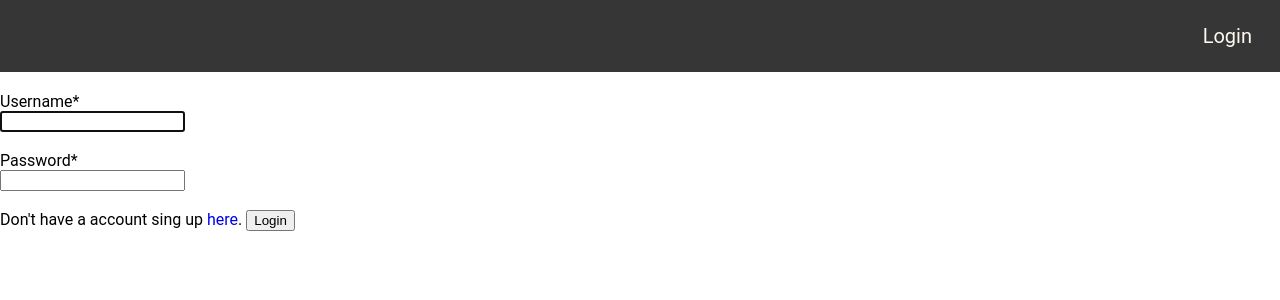
After one commit to t4ktYk/Todo_Project_WWW, a Django app: page /login/ in a window 1280 px wide. The commit adds this page. Shown: the top 300 px of the page. Run offline with Django 5.2, Linux system fonts and the light colour scheme.

Commit message:
register-login | system navbar

```diff
--- a/Todo_Project/settings.py
+++ b/Todo_Project/settings.py
@@ -117,9 +117,13 @@ USE_TZ = True
 # Static files (CSS, JavaScript, Images)
 # https://docs.djangoproject.com/en/5.0/howto/static-files/
 
-STATIC_URL = 'static/'
+STATIC_URL = '/static/'
+
 
 # Default primary key field type
 # https://docs.djangoproject.com/en/5.0/ref/settings/#default-auto-field
 
 DEFAULT_AUTO_FIELD = 'django.db.models.BigAutoField'
+
+LOGIN_REDIRECT_URL = '/'
+LOGOUT_REDIRECT_URL = '/login/'
--- a/Todo_Project/urls.py
+++ b/Todo_Project/urls.py
@@ -18,6 +18,7 @@ from django.contrib import admin
 from django.urls import path, include
 
 urlpatterns = [
+    path('admin/', admin.site.urls),
     path('', include('todo_app.urls')),
-    path('admin/', admin.site.urls),
+    path('', include('django.contrib.auth.urls'))
 ]
--- /dev/null
+++ b/templates/base.html
@@ -0,0 +1,26 @@
+
+<!DOCTYPE html>
+<html lang="en">
+<head>
+    {% load static %}
+    <link rel="stylesheet" href="{% static 'style.css' %}">
+    <meta charset="UTF-8">
+    <title>{% block title %}{% endblock %}</title>
+</head>
+
+<body>
+    <div class="navbar">
+        <div class="navbar-right">
+            {% if user.is_authenticated %}
+                <span class="navbar-text">You are logged as {{ user.username }}</span>
+                <span style="color: #bdbdbd; scale: 1 2 1; margin-top: 8px;float: left">|</span>
+                <a class="navbar-a navbar-logout" href="/logout">Logout</a>
+            {% else %}
+                <a class="navbar-a navbar-login" style="margin-right: 20px" href="/login">Login</a>
+            {% endif %}
+        </div>
+    </div>
+
+    {% block content %}{% endblock %}
+</body>
+</html>
--- /dev/null
+++ b/templates/registration/login.html
@@ -0,0 +1,24 @@
+{% extends "base.html" %}
+
+{% block title %}Login{% endblock %}
+
+
+{% block content %}
+    <form method="post">
+    {% csrf_token %}
+            <div class="login-box">
+                <label for="{{ form.username.name }}">Username*</label>
+                <br>
+                {{ form.username }}
+                {{ form.username.errors }}
+                <br><br>
+                <label for="{{ form.password.pass }}">Password*</label>
+                <br>
+                {{ form.password }}
+                {{ form.password.errors }}
+                <br><br>
+                <span>Don't have a account sing up <a href="/register/">here</a>.</span>
+                <button type="submit">Login</button>
+            </div>
+    </form>
+{% endblock %}
--- /dev/null
+++ b/todo_app/forms.py
@@ -0,0 +1,26 @@
+from django import forms
+from django.contrib.auth.forms import AuthenticationForm, UsernameField, UserCreationForm
+from django.contrib.auth.models import User
+
+import datetime
+
+
+
+class UserLoginForm(AuthenticationForm):
+    def __init__(self, *args, **kwargs):
+        super(UserLoginForm, self).__init__(*args, **kwargs)
+
+        username = UsernameField(widget=forms.TextInput(
+            attrs={
+                'class': 'form-login-username', 'id': 'name'}))
+        password = forms.CharField(widget=forms.PasswordInput(
+            attrs={
+                'class': 'form-login-password', 'id': 'pass'}
+        ))
+
+class RegisterForm(UserCreationForm):
+    email = forms.EmailField(required=True)
+
+    class Meta:
+        model = User
+        fields = ['username', 'email', 'password1', 'password2']
--- /dev/null
+++ b/todo_app/static/style.css
@@ -0,0 +1,59 @@
+/* CSS COLORS */
+:root {
+	--jet: #363636ff;
+	--indian-red: #db5461ff;
+	--floral-white: #fff8f0ff;
+	--floral-white-hover: #e5dfd8;
+	--celestial-blue: #1b98e0ff;
+	--mint: #3ab795ff;
+}
+
+
+
+@import url('https://fonts.googleapis.com/css2?family=Roboto&display=swap');
+
+
+body {
+	font-family: 'Roboto', sans-serif;
+	margin: 0px;
+	padding: 0px;
+}
+
+a{
+	text-decoration: none;
+}
+
+
+.navbar {
+	background-color: var(--jet);
+	width: 100%;
+	padding: 16px 0px 16px 0px;
+	margin-bottom: 20px;
+	overflow: hidden;
+}
+
+.navbar a{
+	padding: 8px;
+	color: var(--floral-white);
+	font-size: 20px;
+	float: left;
+}
+
+.navbar a:hover{
+	color: var(--floral-white-hover);
+}
+
+.navbar-right{
+	float: right;
+}
+
+.navbar-logout{
+	margin-right: 20px;
+}
+
+.navbar-text{
+	padding: 8px;
+	color: var(--floral-white);
+	font-size: 20px;
+	float: left;
+}
--- a/todo_app/urls.py
+++ b/todo_app/urls.py
@@ -1,7 +1,17 @@
 from django.urls import path
+from django.contrib.auth import views as views_auth
 
-from .views import main
+from . import views, forms
+
 
 urlpatterns = [
-    path('', main, name='main'),
+    path('', views.index, name='main'),
+
+
+    path('login/', views_auth.LoginView.as_view(
+        authentication_form=forms.UserLoginForm),
+        name='login'
+    ),
+    path('register/', views.register, name='register'),
+    path('logout/', views.cs_logout, name='logout'),
 ]
```
Also changed, not shown: templates/index.html (+9 -9 lines), templates/registration/register.html (added, +12 -0 lines), todo_app/views.py (+26 -2 lines), db.sqlite3.
